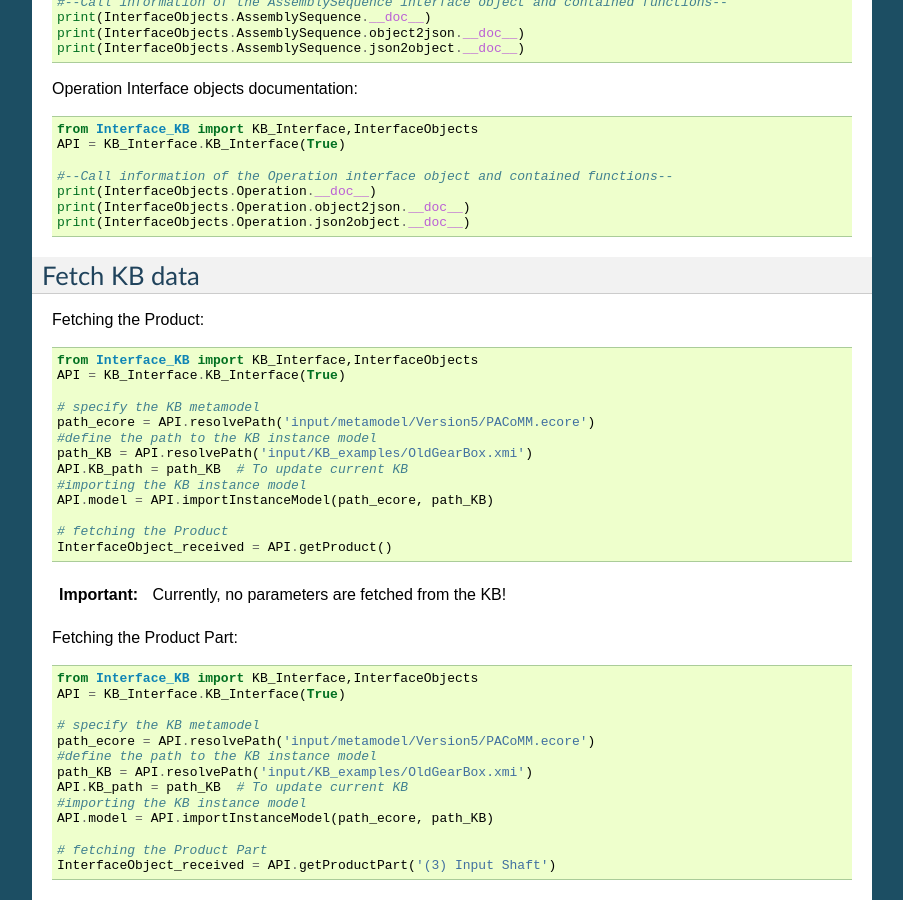
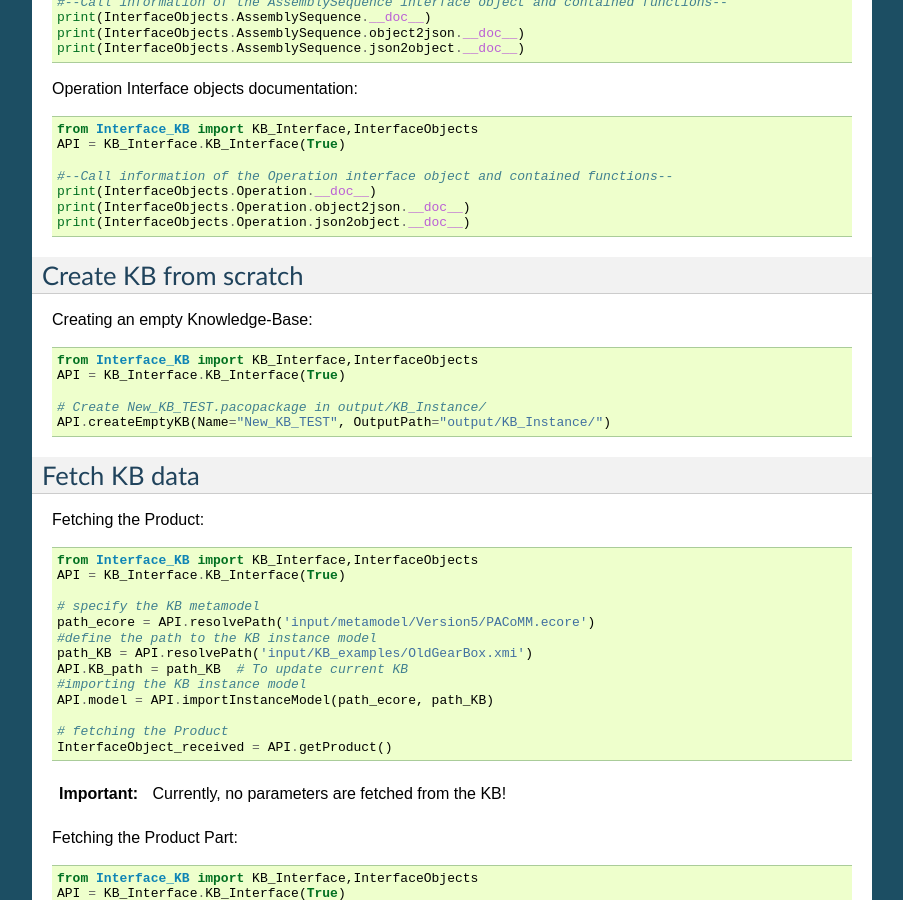
Before and after one commit to BertVanAcker/Interface-KB-Public-Documentation, a Sphinx documentation site: the page built from docs/source/Core_examples.rst, in a window 1280 px wide and 900 px high, scrolled down 1397 px. Shown: the whole window, without its empty margins (198-1101 px from the left). Built offline with Sphinx 7.4.7, drawn with Linux system fonts in a browser that asks for light colours; some of the changed text lies outside the part shown.

Commit message:
-- KB create added

```diff
--- a/docs/source/Core_examples.rst
+++ b/docs/source/Core_examples.rst
@@ -89,6 +89,17 @@ Operation Interface objects documentation::
     print(InterfaceObjects.Operation.__doc__)
     print(InterfaceObjects.Operation.object2json.__doc__)
     print(InterfaceObjects.Operation.json2object.__doc__)
+
+Create KB from scratch
+-------------------------------------
+
+Creating an empty Knowledge-Base::
+
+    from Interface_KB import KB_Interface,InterfaceObjects
+    API = KB_Interface.KB_Interface(True)
+
+    # Create New_KB_TEST.pacopackage in output/KB_Instance/
+    API.createEmptyKB(Name="New_KB_TEST", OutputPath="output/KB_Instance/")
 
 Fetch KB data
 -------------------------------------
```
